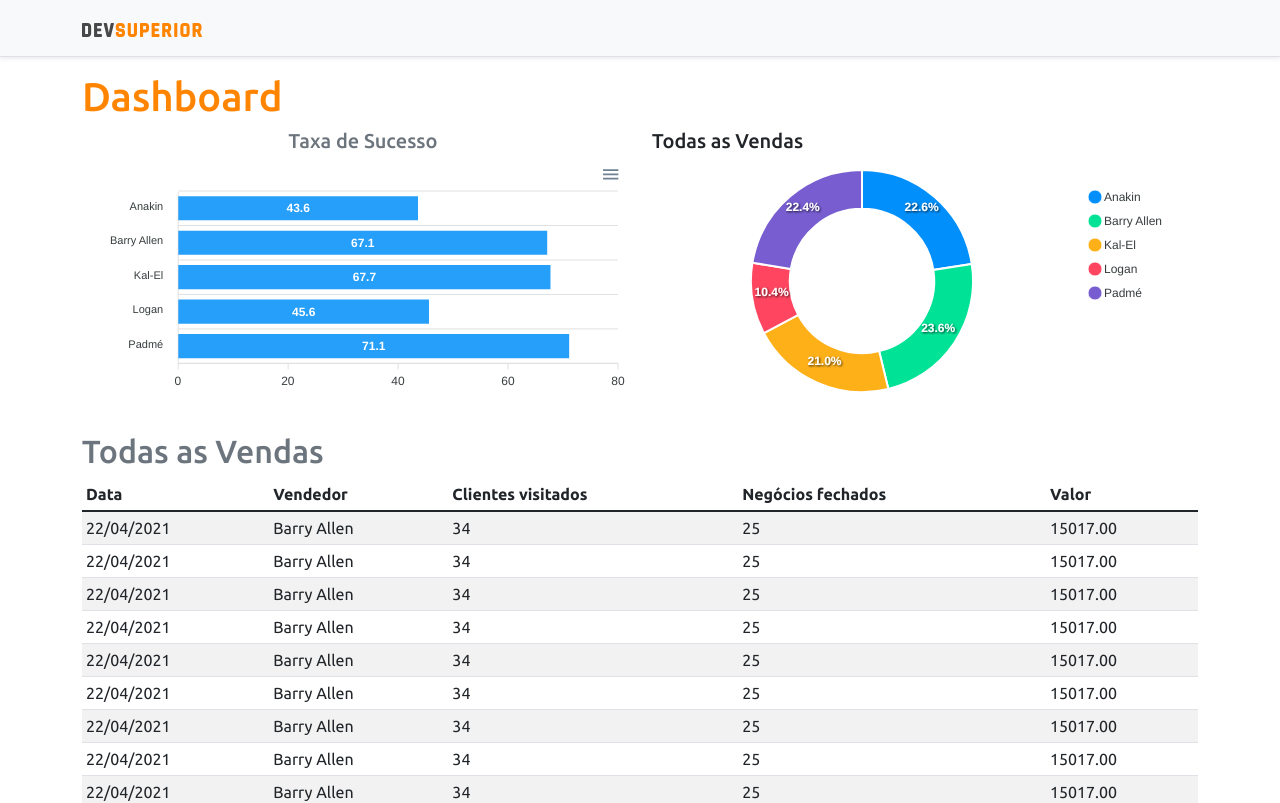
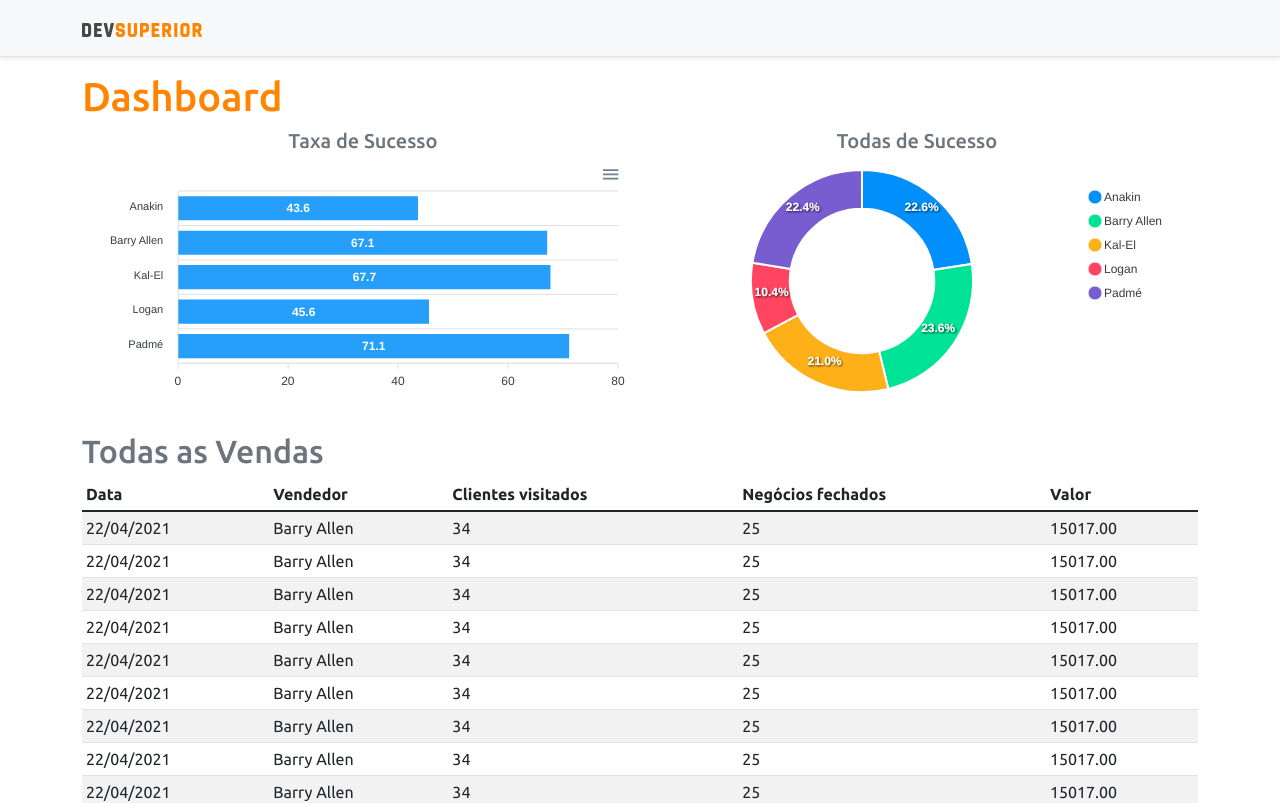
Before and after one commit to santibernas/projeto-sds4, a React (Create React App) app in the folder frontend/: page / in a window 1280 px wide. Shown: the top 803 px of the page. Built offline with nearby package versions, Linux system fonts and the light colour scheme.

Commit message:
Update Tittle

```diff
--- a/frontend/src/App.tsx
+++ b/frontend/src/App.tsx
@@ -17,7 +17,7 @@ function App() {
             <BarChart />
           </div>
           <div className="col-sm-6">
-            <h5>Todas as Vendas</h5>
+            <h5 className="text-center text-secondary">Todas de Sucesso</h5>
             <DonutChart />
           </div>
         </div>
```
